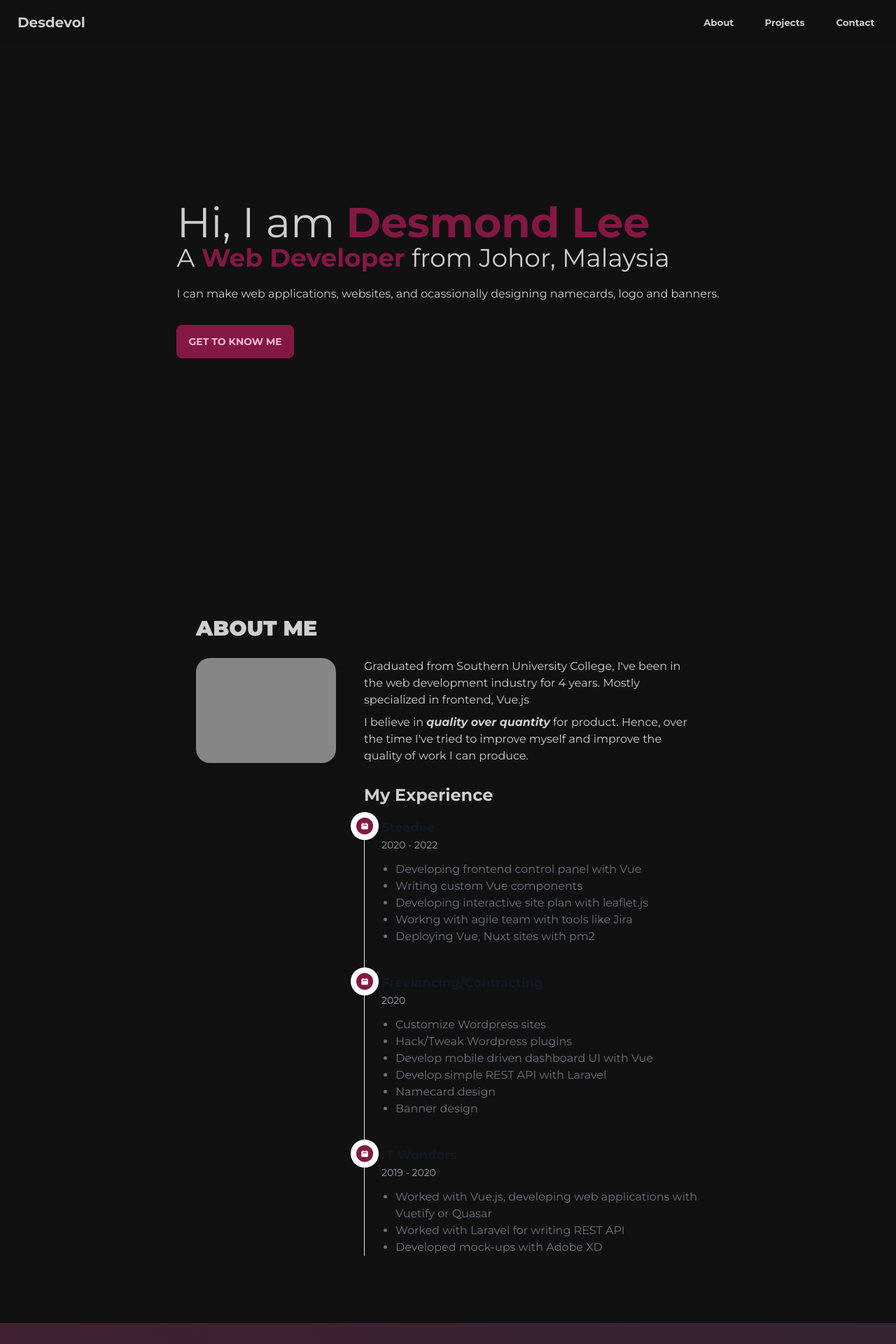
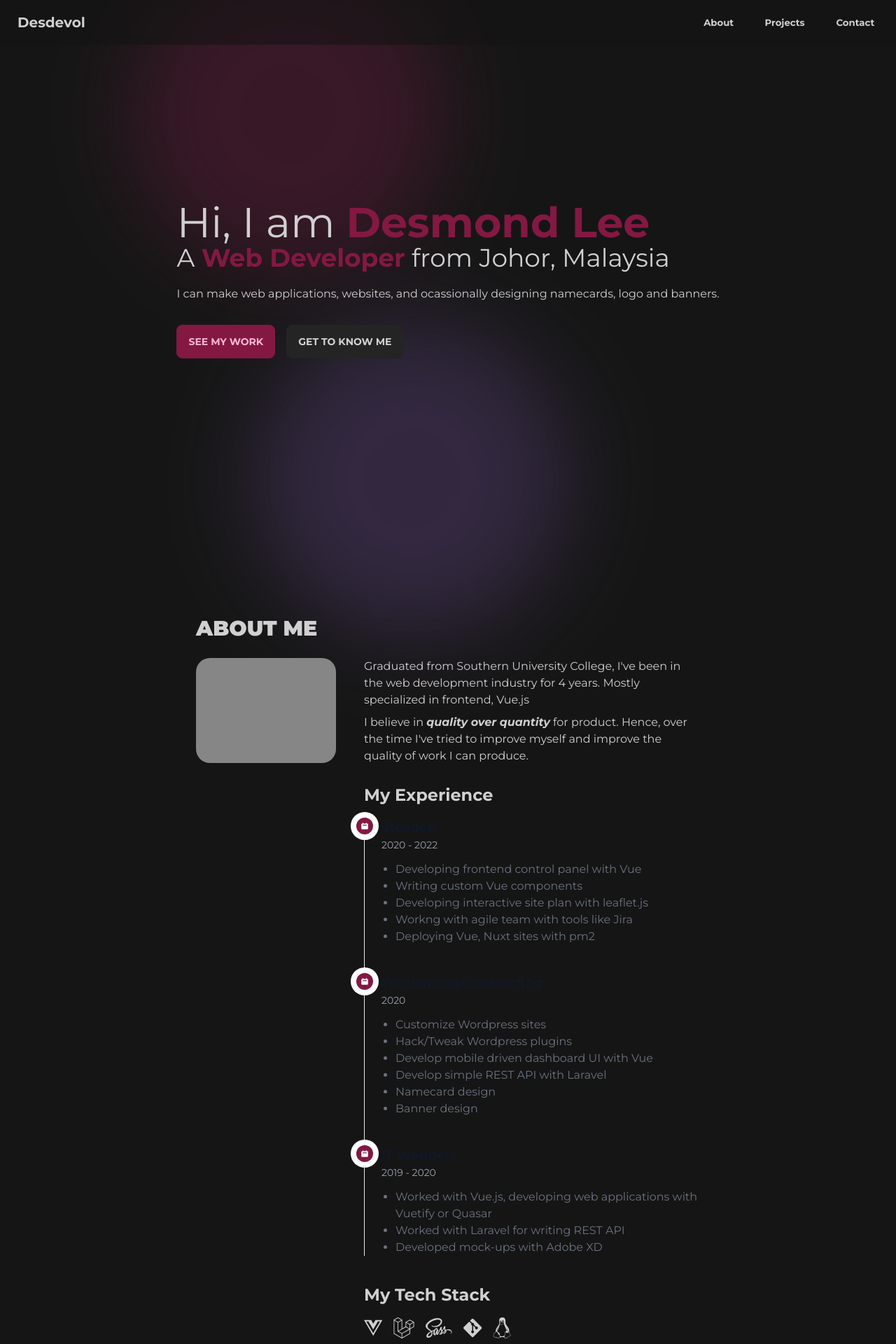
Before and after one commit to desdevol/portfolio-nuxt, a Nuxt app: page / in a window 1280 px wide. Shown: the top 1920 px of the page at 70% size. Built offline with nearby package versions, Linux system fonts and the light colour scheme; grey boxes are pictures that could not be loaded.

Commit message:
feat: added hero section light orb

```diff
--- a/layouts/main.vue
+++ b/layouts/main.vue
@@ -15,7 +15,9 @@ const isSidebarOpened = computed(() => store.isSidebarOpened)
             <div class="hidden flex-none md:block">
                 <ul class="menu menu-horizontal p-0">
                     <a href="/#about" class="btn btn-ghost btn-md mx-1 normal-case">About</a>
-                    <NuxtLink to="/project" class="btn btn-ghost btn-md mx-1 normal-case">Projects</NuxtLink>
+                    <NuxtLink to="/project" class="btn btn-ghost btn-md mx-1 normal-case" activeClass="bg-zinc-700"
+                        >Projects</NuxtLink
+                    >
                     <a href="/#contact" class="btn btn-ghost btn-md mx-1 normal-case">Contact</a>
                 </ul>
             </div>
@@ -44,6 +46,7 @@ const isSidebarOpened = computed(() => store.isSidebarOpened)
                 </div>
             </div>
         </Transition>
+
         <slot />
     </div>
 </template>
@@ -56,8 +59,8 @@ html {
 .sidebar-item {
     @apply block rounded-md px-5 py-4 text-xl font-bold normal-case hover:bg-gray-600;
 
-    &:active {
-        @apply bg-gray-600;
+    &:target {
+        @apply bg-zinc-600;
     }
 }
 
--- a/pages/index.vue
+++ b/pages/index.vue
@@ -66,10 +66,10 @@ const contact = {
         <!-- =============================================================== -->
         <section class="hero-section">
             <div>
-                <h1 class="block h-fit w-full text-6xl">
+                <h1 class="block h-fit w-full text-4xl md:text-6xl">
                     Hi, I am <span class="font-bold text-primary">Desmond Lee</span>
                 </h1>
-                <h2 class="block h-fit w-full text-4xl">
+                <h2 class="block h-fit w-full text-2xl md:text-4xl">
                     A <span class="font-bold text-primary">Web Developer</span> from Johor, Malaysia
                 </h2>
 
@@ -77,7 +77,14 @@ const contact = {
                     I can make web applications, websites, and ocassionally designing namecards, logo and banners.
                 </p>
 
-                <a href="#about" class="btn btn-primary mt-8">Get To Know Me</a>
+                <div class="flex gap-4">
+                    <a href="#project" class="btn btn-primary mt-8">See My Work</a>
+                    <a href="#about" class="btn mt-8">Get To Know Me</a>
+                </div>
+                <div class="orb-canvas">
+                    <span class="orb"></span>
+                    <span class="orb"></span>
+                </div>
             </div>
         </section>
 
@@ -102,6 +109,18 @@ const contact = {
                     <!-- Experience -->
                     <h3 class="mt-5 mb-4 text-2xl font-bold">My Experience</h3>
                     <Timeline :items="timelineItems"></Timeline>
+
+                    <!-- Tech Stack -->
+                    <h3 class="mt-5 mb-4 text-2xl font-bold">My Tech Stack</h3>
+                    <div class="flex gap-4">
+                        <font-awesome-icon icon="fab fa-vuejs" class="text-2xl md:text-3xl" title="Vue JS" />
+                        <font-awesome-icon icon="fab fa-laravel" class="text-2xl md:text-3xl" title="Laravel" />
+
+                        <font-awesome-icon icon="fab fa-sass" class="text-2xl md:text-3xl" title="Sass" />
+                        <font-awesome-icon icon="fab fa-git-alt" class="text-2xl md:text-3xl" title="Git" />
+                        <font-awesome-icon icon="fab fa-linux" class="text-2xl md:text-3xl" title="Linux" />
+                        <font-awesome-icon icon="fab fa-" class="text-2xl md:text-3xl" title="Linux" />
+                    </div>
                 </div>
             </div>
         </section>
@@ -153,6 +172,50 @@ const contact = {
 <style lang="scss" scoped>
 .hero-section {
     @apply m-auto flex h-screen w-4/5 flex-row flex-wrap items-center justify-center;
+
+    @keyframes move {
+        100% {
+            transform: translate3d(0, 0, 1px) rotate(360deg);
+        }
+    }
+    $orbSize: 450px;
+    $animationDuration: 6s;
+    $amount: 2;
+    .orb-canvas {
+        width: 100%;
+        height: 100vh;
+        position: absolute;
+        top: 0;
+        left: 0;
+        z-index: -1;
+
+        .orb {
+            overflow-x: hidden;
+            overflow-y: visible;
+            width: $orbSize;
+            height: $orbSize;
+            border-radius: $orbSize;
+            backface-visibility: hidden;
+            position: absolute;
+            animation-name: move;
+            animation-duration: $animationDuration;
+            animation-timing-function: linear;
+            animation-iteration-count: infinite;
+
+            $colors: #4b2033, #423453;
+            @for $i from 1 through length($colors) {
+                &:nth-child(#{$i}) {
+                    background: nth($colors, $i);
+                    filter: blur(60px) brightness(0.75);
+                    top: $i * 10 + 10%;
+                    left: $i * 15 + 20%;
+                    animation-duration: calc(random($animationDuration * 10) / 10) * 1s + 15s;
+                    animation-delay: calc(random(($animationDuration + 10s) * 10) / 10) * -1s;
+                    transform-origin: 0;
+                }
+            }
+        }
+    }
 }
 
 .content-section {
@@ -185,23 +248,10 @@ const contact = {
             }
         }
     }
-    background: linear-gradient(to right top, #232931, #363554, #42202f, #232931);
-    background-size: 400% 400%;
-    animation: gradient 10s ease infinite;
-
-    @keyframes gradient {
-        0% {
-            background-position: 0% 50%;
-        }
-
-        50% {
-            background-position: 100% 50%;
-        }
-
-        100% {
-            background-position: 0% 50%;
-        }
-    }
+    background: radial-gradient(ellipse at top, #151515, transparent),
+        radial-gradient(ellipse at bottom, #4b2033, transparent);
+    background-size: 100% 100%;
+    background-position: 80px;
 }
 .section-title {
     @apply my-6 text-3xl font-extrabold uppercase;
--- a/tailwind.config.js
+++ b/tailwind.config.js
@@ -14,7 +14,7 @@ module.exports = {
                     secondary: '#6366f1',
                     accent: '#3b82f6',
                     neutral: '#242424',
-                    'base-100': '#111',
+                    'base-100': '#151515',
                     info: '#3ABFF8',
                     success: '#36D399',
                     warning: '#f59e0b',
```
